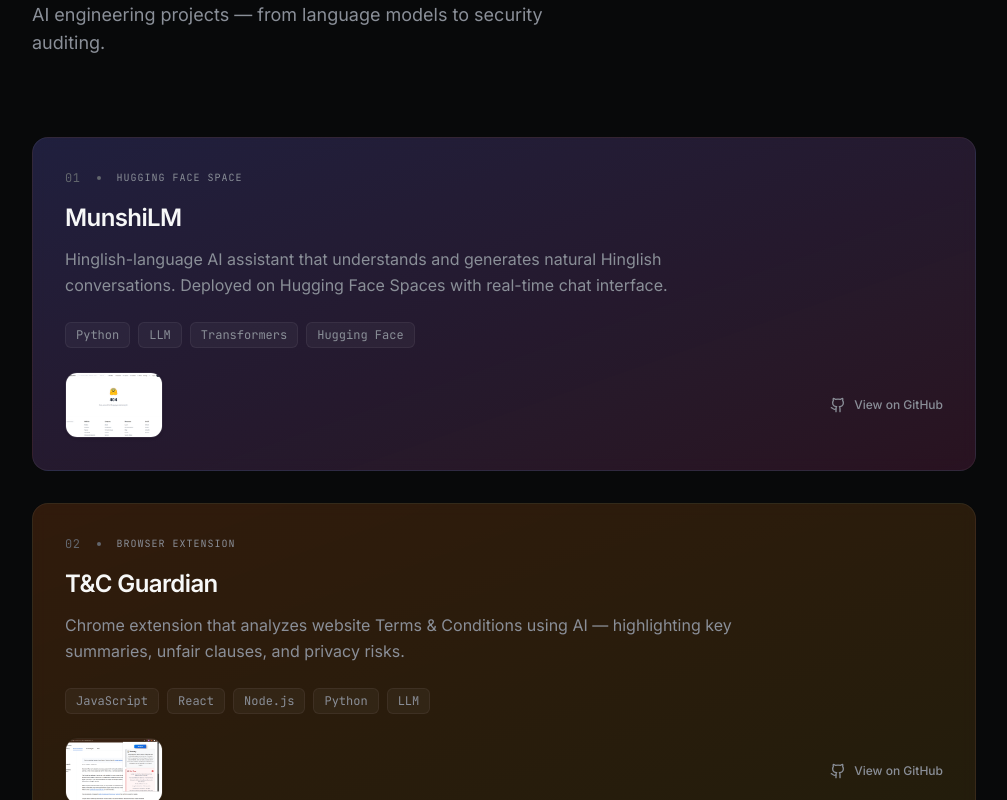
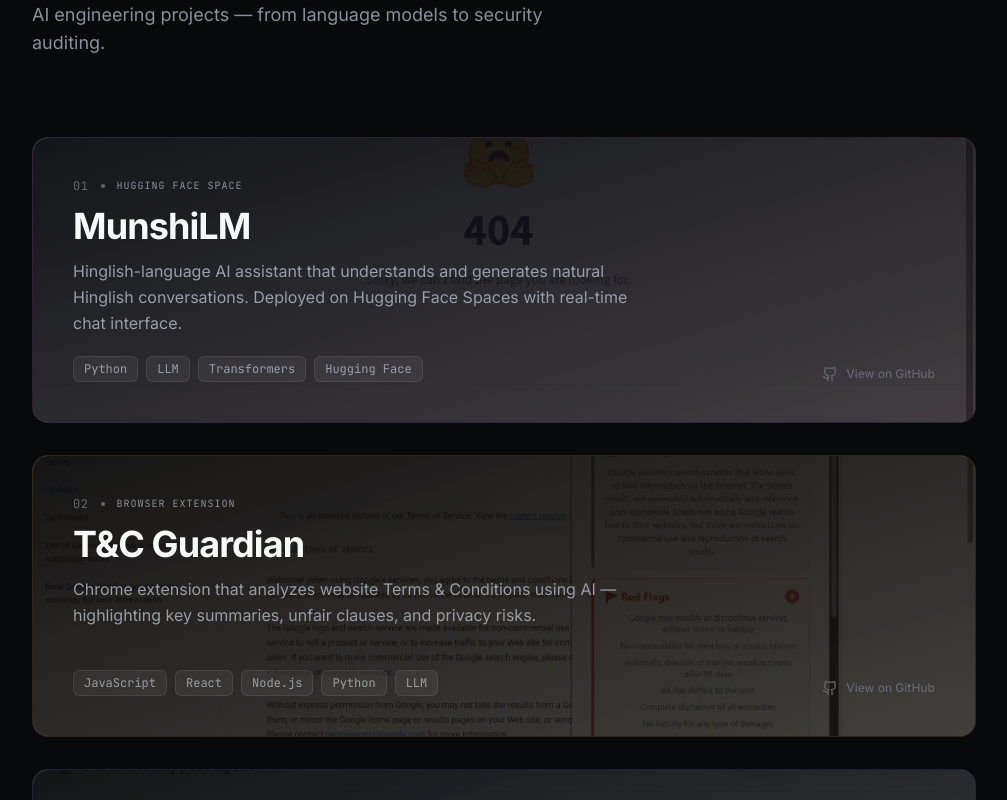
Before and after one commit to tecanmol/Portfolio, a React (Vite) app: page / in a window 1280 px wide. Shown: the part 2280-3080 px from the top of the page, without its empty margins (136-1143 px from the left). Built offline with nearby package versions, Linux system fonts and the light colour scheme.

Commit message:
feat: full-image cards with overlay text design

```diff
--- a/src/components/ProjectBlock.jsx
+++ b/src/components/ProjectBlock.jsx
@@ -26,70 +26,78 @@ const ProjectBlock = ({
         rel="noopener noreferrer"
         className={`
           block relative rounded-2xl
-          p-6 md:p-8
           border border-[rgba(255,255,255,0.06)]
-          bg-[#0f1011]/60 backdrop-blur-sm
+          transition-all duration-300
+          hover:border-[rgba(255,255,255,0.12)]
+          overflow-hidden
           ${gradient}
-          transition-all duration-300
-          hover:border-[rgba(255,255,255,0.1)]
-          hover:bg-[#0f1011]/80
         `}
       >
+        {/* Full-bleed background image */}
+        {image && (
+          <div className="absolute inset-0 z-0">
+            <img
+              src={image}
+              alt={title}
+              className="w-full h-full object-cover
+                transition-transform duration-500 group-hover:scale-105
+                opacity-40 group-hover:opacity-50"
+            />
+          </div>
+        )}
+
+        {/* Dark overlay — gradient from top-left to bottom-right */}
+        <div className="absolute inset-0 z-[1]
+          bg-gradient-to-br from-[#0a0b0c]/90 via-[#0a0b0c]/70 to-[#0a0b0c]/50
+          group-hover:from-[#0a0b0c]/85 group-hover:via-[#0a0b0c]/60"
+        />
+
+        {/* Content */}
+        <div className="relative z-[2] p-6 md:p-8 lg:p-10 flex flex-col justify-between h-full min-h-[280px]">
+          {/* Top section: index + category + title */}
+          <div>
             {/* Meta */}
-        <div className="flex items-center gap-4 mb-4 text-[#62666d] text-xs font-mono tracking-wider">
+            <div className="flex items-center gap-3 mb-3 text-[#62666d] text-xs font-mono tracking-wider">
               <span>{index}</span>
               <span className="w-1 h-1 rounded-full bg-[#62666d]" />
               <span className="text-[#8a8f98] uppercase tracking-widest text-[10px]">{category}</span>
             </div>
 
             {/* Title */}
-        <h3 className="text-xl md:text-2xl font-semibold text-[#f7f8f8] mb-3 tracking-tight">
+            <h3 className="text-2xl md:text-3xl lg:text-4xl font-bold text-[#f7f8f8] mb-3 tracking-tight">
               {title}
             </h3>
 
             {/* Description */}
-        <p className="text-[#8a8f98] text-sm md:text-base leading-relaxed mb-6 max-w-2xl">
+            <p className="text-[#9a9ea6] text-sm md:text-base leading-relaxed max-w-xl mb-5">
               {description}
             </p>
+          </div>
 
+          {/* Bottom section: tech tags + github */}
+          <div className="flex items-end justify-between gap-4 flex-wrap">
             {/* Tech tags */}
-        <div className="flex flex-wrap gap-2 mb-6">
+            <div className="flex flex-wrap gap-2">
               {tech.map((item, i) => (
                 <span
                   key={i}
                   className="px-2.5 py-1 text-xs rounded-md
-                bg-[rgba(255,255,255,0.04)]
-                text-[#8a8f98]
-                border border-[rgba(255,255,255,0.06)]
-                font-mono"
+                    bg-[rgba(255,255,255,0.06)]
+                    text-[#9a9ea6]
+                    border border-[rgba(255,255,255,0.08)]
+                    font-mono
+                    backdrop-blur-sm"
                 >
                   {item}
                 </span>
               ))}
             </div>
 
-        {/* Bottom row: image preview + github link */}
-        <div className="flex items-center justify-between">
-          {/* Project preview */}
-          {image && (
-            <div className="flex items-center gap-3">
-              <div className="rounded-xl overflow-hidden
-                border border-[rgba(255,255,255,0.06)]
-                shadow-sm">
-                <img
-                  src={image}
-                  alt={title}
-                  className="w-20 h-14 md:w-24 md:h-16 object-cover
-                    transition-transform duration-300 group-hover:scale-105"
-                />
-              </div>
-            </div>
-          )}
-
             {/* GitHub link */}
-          <div className="flex items-center gap-2 text-[#8a8f98] group-hover:text-[#d0d6e0] transition-colors">
+            <div className="flex items-center gap-2 text-[#62666d] group-hover:text-[#d0d6e0] transition-colors">
               <Github size={16} />
               <span className="text-xs font-medium hidden md:inline">View on GitHub</span>
+            </div>
           </div>
         </div>
       </a>
```
Lines whose indentation alone changed are shown as unchanged.
